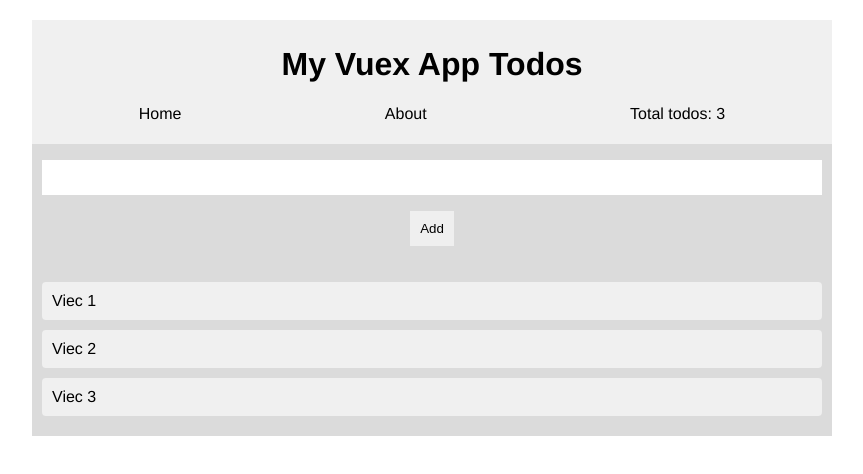
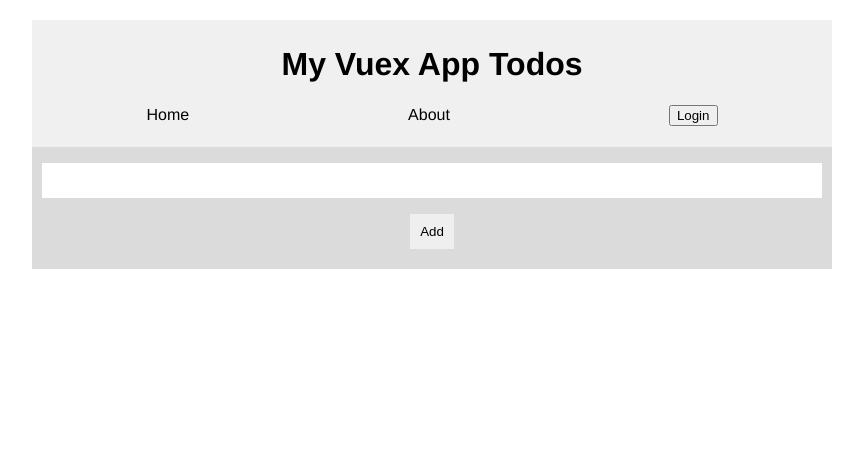
Before and after one commit to dungthinhtv/vue2-vuex-tutorial, a Vue app: page / in a window 1280 px wide. Shown: the top 474 px of the page, without its empty margins (208-1071 px from the left). Built offline with nearby package versions, Linux system fonts and the light colour scheme.

Commit message:
3 files modified

```diff
--- a/src/components/Navbar.vue
+++ b/src/components/Navbar.vue
@@ -4,7 +4,11 @@
     <ul>
       <li>Home</li>
       <li>About</li>
-      <li>Total todos: {{ todos.length }}</li>
+      <li v-if="isAuthenticated">
+        Total todos: {{ todos.length }}
+        <button @click="TOGGLE_AUTH">Logout</button>
+      </li>
+      <button v-else @click="TOGGLE_AUTH">Login</button>
     </ul>
   </div>
 </template>
@@ -15,6 +19,9 @@
   computed: {
     todos() {
       return this.$store.state.todos
+    },
+    isAuthenticated() {
+      return this.$store.state.auth.isAuthenticated
     },
   },
 }
--- a/src/components/Todos.vue
+++ b/src/components/Todos.vue
@@ -1,7 +1,7 @@
 <template>
   <div class="todo-list">
     <TodoForm />
-    <ul>
+    <ul v-if="isAuthenticated">
       <li v-for="todo in todos" :key="todo.id" :class="todo.completed ? 'completed' : ''">
         {{ todo.title }}
       </li>
@@ -19,6 +19,9 @@
   computed: {
     todos() {
       return this.$store.state.todos
+    },
+    isAuthenticated() {
+      return this.$store.state.auth.isAuthenticated
     },
   },
 }
--- a/src/store/index.js
+++ b/src/store/index.js
@@ -19,6 +19,9 @@
       { id: 2, title: 'Viec 2', completed: false },
       { id: 3, title: 'Viec 3', completed: false },
     ],
+    auth: {
+      isAuthenticated: false,
+    },
   },
 }
 
```
